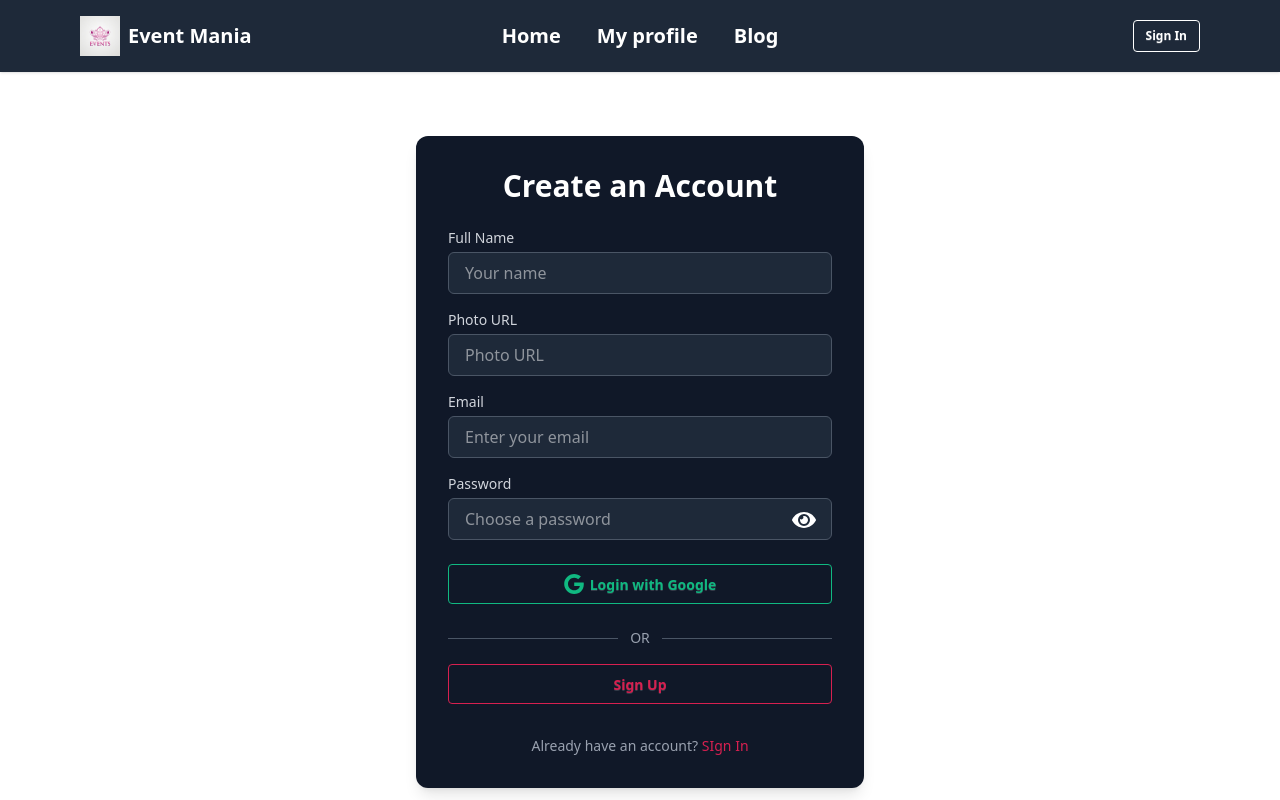
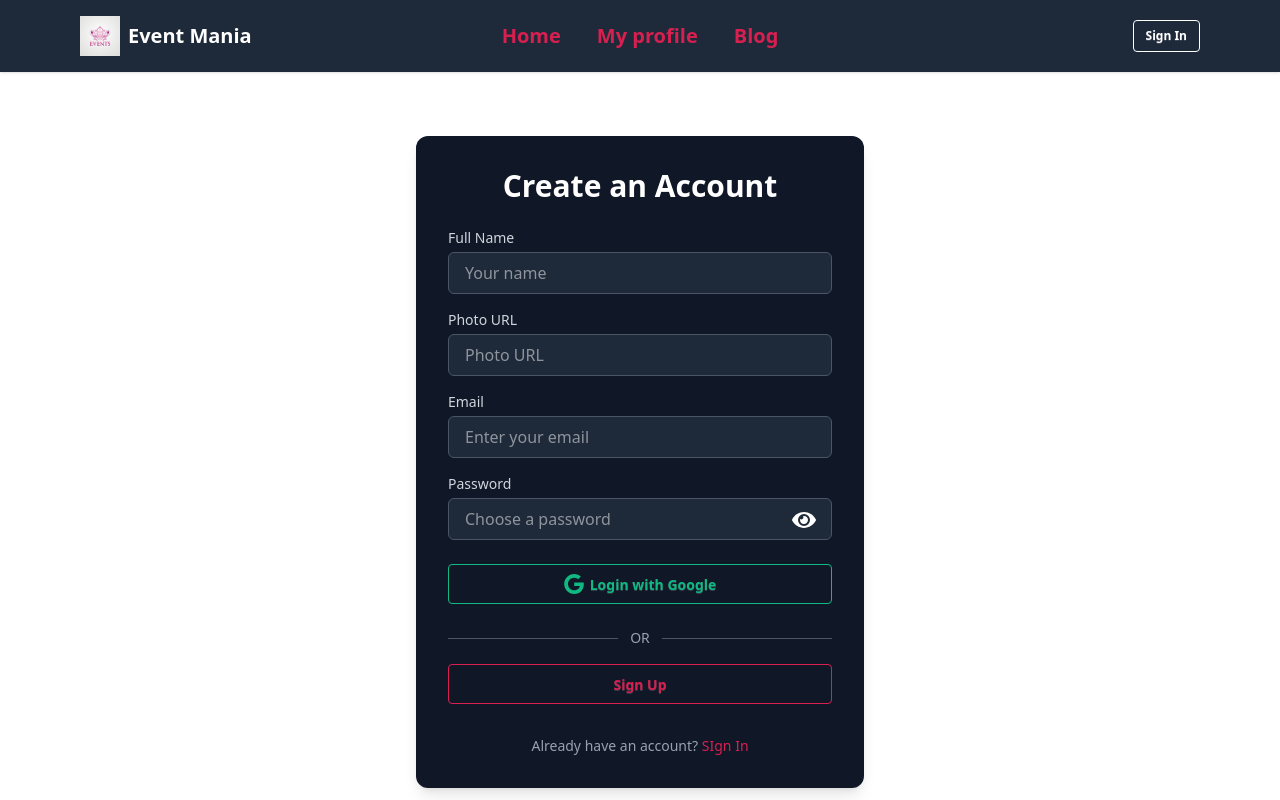
Before and after one commit to tasnim29/event-mania, a React (Vite) app: page /auth/signup in a window 1280 px wide. Shown: the top 800 px of the page. Built offline with nearby package versions, Linux system fonts and the light colour scheme; no server answers.

Commit message:
final edit done

```diff
--- a/src/Components/Navbar/Navbar.jsx
+++ b/src/Components/Navbar/Navbar.jsx
@@ -21,13 +21,13 @@ const Navbar = () => {
   };
   const links = (
     <>
-      <li className="font-semibold text-xl text-white">
+      <li className="font-semibold text-xl text-primary">
         <NavLink to="/">Home</NavLink>
       </li>
-      <li className="font-semibold text-xl text-white">
+      <li className="font-semibold text-xl text-primary">
         <NavLink to="/profile">My profile</NavLink>
       </li>
-      <li className="font-semibold text-xl text-white">
+      <li className="font-semibold text-xl text-primary">
         <NavLink to="/blog">Blog</NavLink>
       </li>
     </>
--- a/src/Pages/Signup.jsx
+++ b/src/Pages/Signup.jsx
@@ -47,6 +47,7 @@ const Signup = () => {
       .catch((error) => {
         const errorMessage = error.message;
         console.log(errorMessage);
+        toast.warn("Already have an account with this email");
       });
   };
 
```
